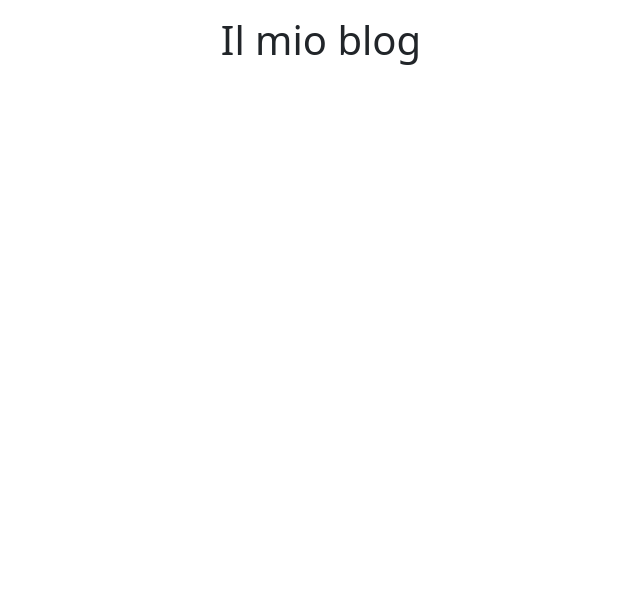
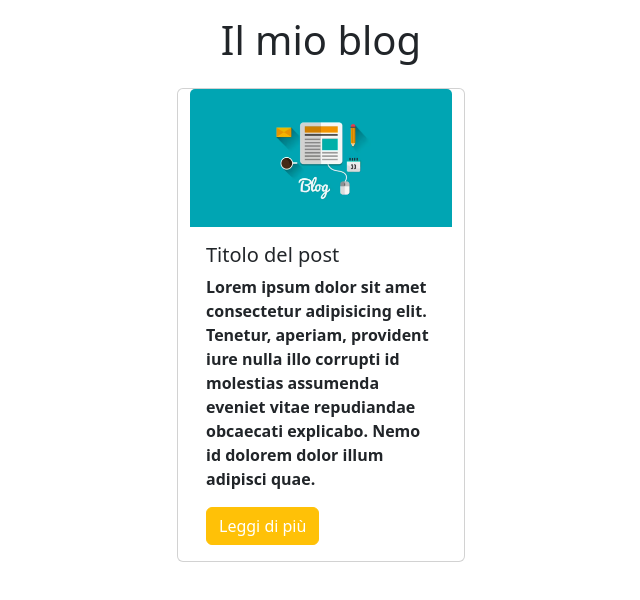
Before and after one commit to DavidIncarbone/react-components, a React (Vite) app: page / in a window 1280 px wide. Shown: the top 600 px of the page, without its empty margins (319-959 px from the left). Built offline with nearby package versions, Linux system fonts and the light colour scheme.

Commit message:
add main component

```diff
--- a/src/App.jsx
+++ b/src/App.jsx
@@ -1,13 +1,13 @@
-import Header from "./components/Header"
+import Header from "./components/Header";
+import Main from "./components/Main"
 import { useState } from 'react'
 import './App.css'
 
 function App() {
-
-
   return (
     <>
       <Header />
+      <Main />
 
     </>
 
--- a/src/components/Main.jsx
+++ b/src/components/Main.jsx
@@ -0,0 +1,16 @@
+function Main() {
+    return (
+        <div className="card container" style={{
+            width: 18 + "rem"
+        }}>
+            <img className="card-img-top" src="../public/blog-1.avif" alt="Card image cap" />
+            <div className="card-body">
+                <h5 className="card-title">Titolo del post</h5>
+                <p className="card-text"><b>Lorem ipsum dolor sit amet consectetur adipisicing elit. Tenetur, aperiam, provident iure nulla illo corrupti id molestias assumenda eveniet vitae repudiandae obcaecati explicabo. Nemo id dolorem dolor illum adipisci quae.</b></p>
+                <a href="#" className="btn btn-warning text-white">Leggi di più</a>
+            </div>
+        </div>
+    )
+}
+
+export default Main;
```
Also changed, not shown: public/blog-1.avif (added).
